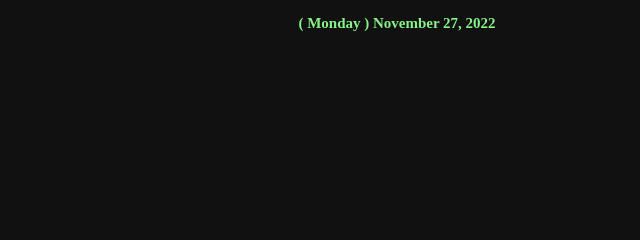
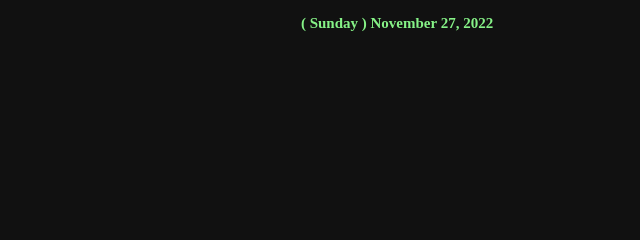
Before and after one commit to munetracker/currenttime, a plain HTML site: page index.html in a window 1280 px wide. Shown: the top 240 px of the page, 243-883 px from the left. Drawn offline with Linux system fonts and the light colour scheme.

Commit message:
date mali

```diff
--- a/index.html
+++ b/index.html
@@ -96,7 +96,7 @@
       var d = new Date, month=new Array;
       month[0]="January",month[1]="February",month[2]="March",month[3]="April",month[4]="May",month[5]="June",
       month[6]="July",month[7]="August",month[8]="September",month[9]="October",month[10]="November",month[11]="December";
-      var weekday = [ "Monday", "Tuesday", "Wednesday", "Thursday", "Thursday", "Friday", "Saturday", "Sunday" ];
+      var weekday = [ "Sunday", "Monday", "Tuesday", "Wednesday", "Thursday", "Thursday", "Friday", "Saturday" ];
       var month_name = month[d.getMonth()], day_of_month=d.getDate(),current_year=d.getFullYear(),dayOfMonthElement=document.getElementById("current_day"),currentMonthElement=document.getElementById("current_month"),currentYearElement=document.getElementById("current_year");
       var day = d.getDay();
       !function() {
```
